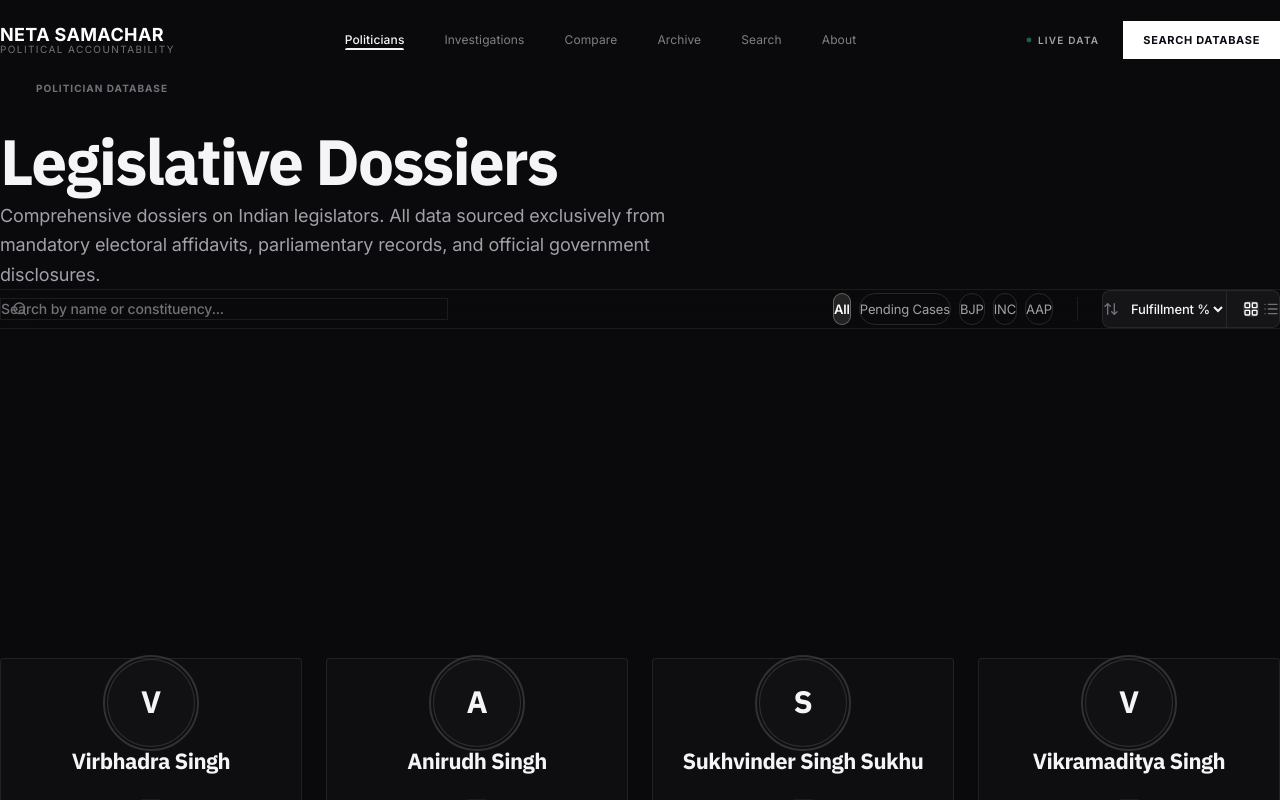
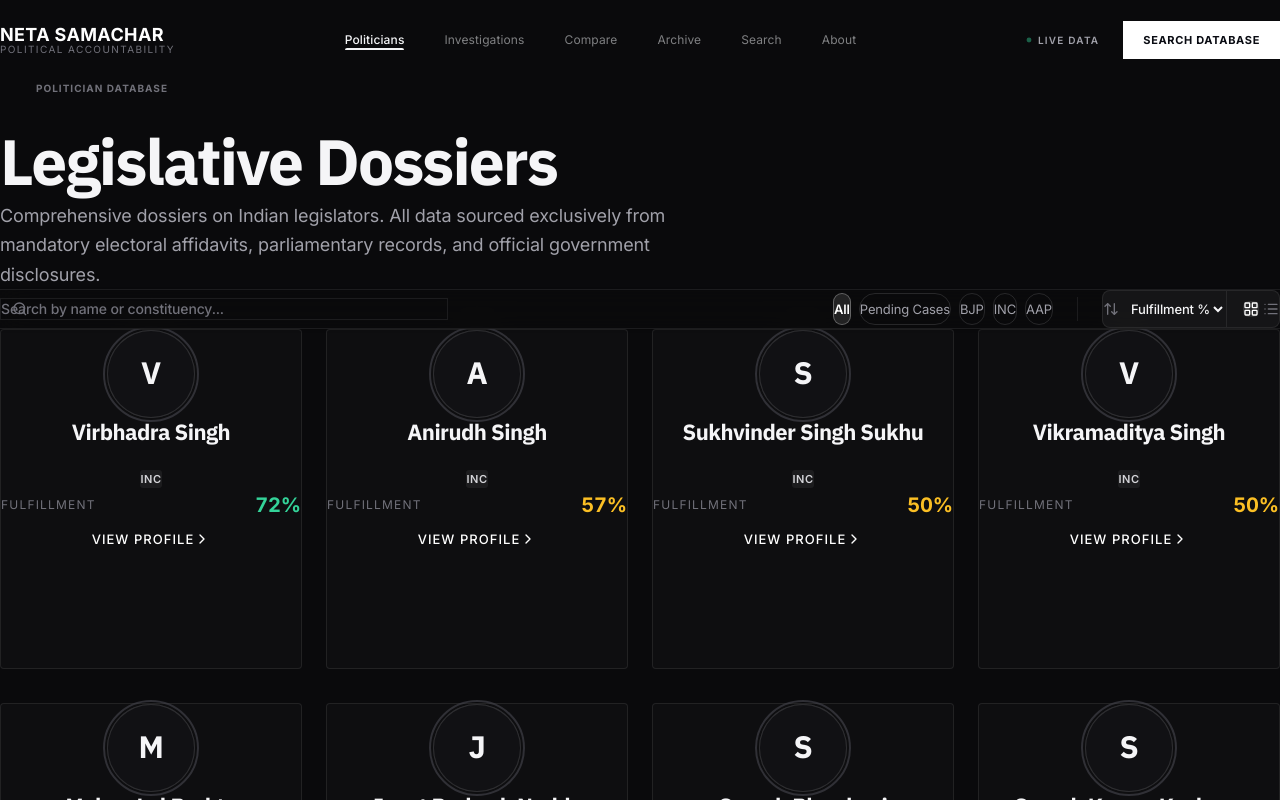
Before and after one commit to 00049/NetaSamachar, a Next.js app: page /politicians in a window 1280 px wide. Shown: the top 800 px of the page. Built offline with nearby package versions, Linux system fonts and the light colour scheme; a web font is replaced by a local one.

Commit message:
fix: massive gap at top of grid due to unadjusted scroll margin in window virtualizer

```diff
--- a/app/politicians/PoliticiansClient.tsx
+++ b/app/politicians/PoliticiansClient.tsx
@@ -243,7 +243,7 @@
                   style={{
                     position: 'absolute',
                     top: 0,
-                    transform: `translateY(${virtualRow.start}px)`,
+                    transform: `translateY(${virtualRow.start - rowVirtualizer.options.scrollMargin}px)`,
                     width: '100%',
                   }}
                 >
```
